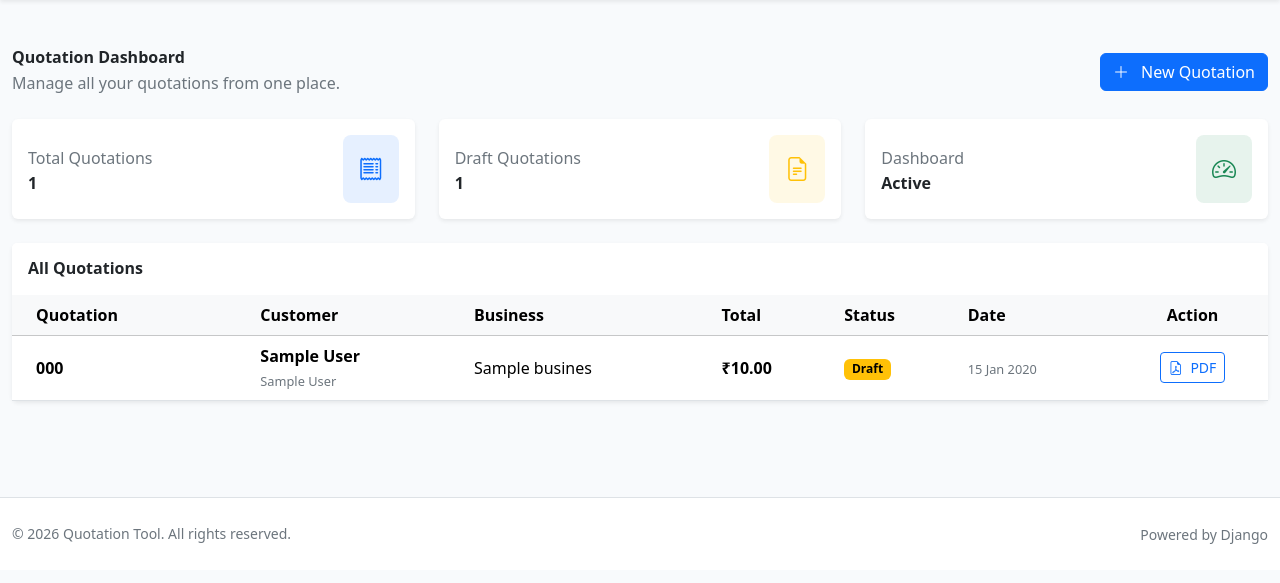
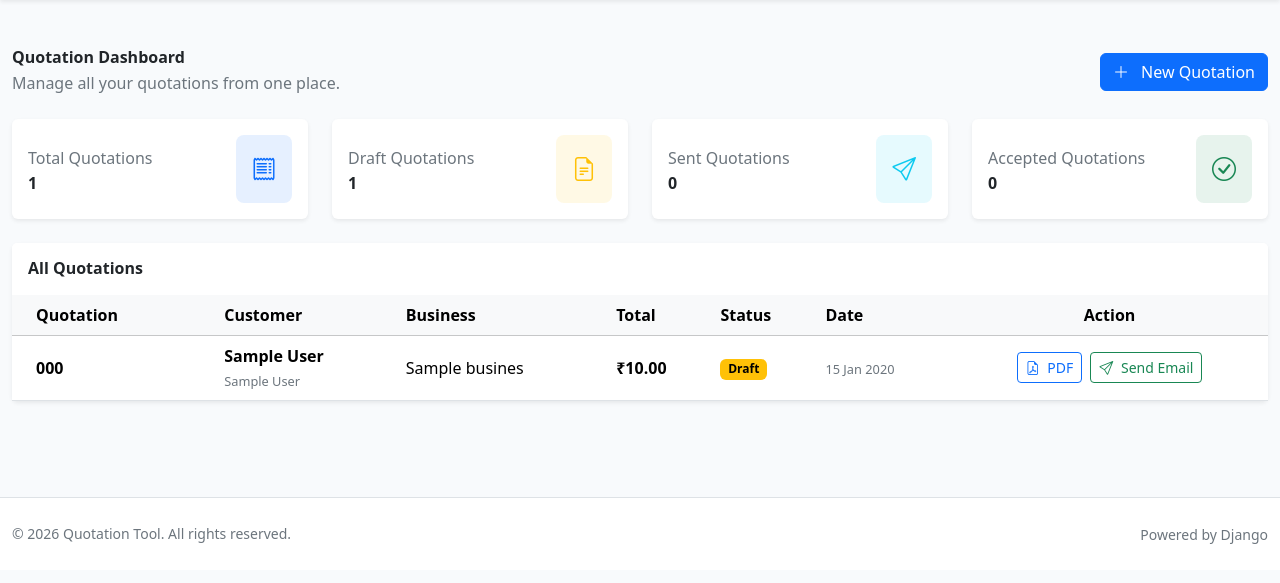
Before and after one commit to y2153406-dot/Quotation-Tool, a Django app: page /quotations/ in a window 1280 px wide. Shown: the part 76-659 px from the top of the page. Run offline with Django 5.2, Linux system fonts and the light colour scheme; tables that the repository leaves empty hold one stand-in row (values such as "Sample post"); some libraries are stand-ins or nearby versions.

Commit message:
Add quotation email workflow

```diff
--- a/quotations/urls.py
+++ b/quotations/urls.py
@@ -27,4 +27,10 @@ urlpatterns = [
         views.quotation_pdf,
         name="quotation_pdf",
     ),
+
+    path(
+        "quotations/<int:quotation_id>/send-email/",
+        views.send_quotation_email,
+        name="send_quotation_email",
+    ),
 ]
--- a/quotations/views.py
+++ b/quotations/views.py
@@ -1,5 +1,5 @@
 from datetime import timedelta
-
+from django.core.mail import EmailMessage
 from django.http import HttpResponse
 from django.shortcuts import get_object_or_404, redirect, render
 from django.utils import timezone
@@ -148,10 +148,93 @@ def quotation_dashboard(request):
         .order_by("-created_at")
     )
 
+    total_quotations = quotations.count()
+    draft_quotations = quotations.filter(
+        status="draft"
+    ).count()
+    sent_quotations = quotations.filter(
+        status="sent"
+    ).count()
+    accepted_quotations = quotations.filter(
+        status="accepted"
+    ).count()
+
     return render(
         request,
         "quotations/quotation_dashboard.html",
         {
             "quotations": quotations,
+            "total_quotations": total_quotations,
+            "draft_quotations": draft_quotations,
+            "sent_quotations": sent_quotations,
+            "accepted_quotations": accepted_quotations,
         },
     )
+def send_quotation_email(request, quotation_id):
+    """
+    Generate quotation PDF and send it to the customer by email.
+    """
+
+    quotation = get_object_or_404(
+        Quotation.objects.select_related(
+            "business",
+            "customer",
+            "quote_request",
+        ),
+        id=quotation_id,
+    )
+
+    # Generate PDF
+    pdf = generate_quotation_pdf(quotation)
+
+    subject = (
+        f"Quotation {quotation.quotation_number} "
+        f"from {quotation.business.name}"
+    )
+
+    message = f"""
+Dear {quotation.customer.name},
+
+Please find attached your quotation
+{quotation.quotation_number}.
+
+Quotation Amount: ₹{quotation.grand_total:,.2f}
+
+Valid Until: {
+    quotation.valid_until.strftime("%d %b %Y")
+    if quotation.valid_until
+    else "N/A"
+}
+
+Thank you for your business.
+
+Regards,
+{quotation.business.name}
+{quotation.business.email}
+{quotation.business.phone}
+"""
+
+    email = EmailMessage(
+        subject=subject,
+        body=message,
+        from_email=None,
+        to=[quotation.customer.email],
+    )
+
+    email.attach(
+        f"{quotation.quotation_number}.pdf",
+        pdf,
+        "application/pdf",
+    )
+
+    email.send(fail_silently=False)
+
+    quotation.status = "sent"
+    quotation.save(
+        update_fields=[
+            "status",
+            "updated_at",
+        ]
+    )
+
+    return redirect("quotation_dashboard")
--- a/requirements.txt
+++ b/requirements.txt
@@ -2,5 +2,6 @@ asgiref==3.12.1
 charset-normalizer==3.5.1
 Django==6.1.1
 pillow==12.3.0
+python-dotenv==1.2.3
 reportlab==5.0.1
 sqlparse==0.6.0
--- a/templates/quotations/quotation_dashboard.html
+++ b/templates/quotations/quotation_dashboard.html
@@ -33,8 +33,8 @@
     <!-- Statistics -->
     <div class="row g-4 mb-4">
 
-        <!-- Total Quotations -->
-        <div class="col-md-4">
+        <!-- Total -->
+        <div class="col-md-3">
 
             <div class="card border-0 shadow-sm h-100">
                 <div class="card-body">
@@ -47,7 +47,7 @@
                             </p>
 
                             <h3 class="fw-bold mb-0">
-                                {{ quotations|length }}
+                                {{ total_quotations }}
                             </h3>
                         </div>
 
@@ -63,8 +63,8 @@
         </div>
 
 
-        <!-- Draft Quotations -->
-        <div class="col-md-4">
+        <!-- Draft -->
+        <div class="col-md-3">
 
             <div class="card border-0 shadow-sm h-100">
                 <div class="card-body">
@@ -77,7 +77,7 @@
                             </p>
 
                             <h3 class="fw-bold mb-0">
-                                {{ quotations|length }}
+                                {{ draft_quotations }}
                             </h3>
                         </div>
 
@@ -93,8 +93,8 @@
         </div>
 
 
-        <!-- Dashboard Status -->
-        <div class="col-md-4">
+        <!-- Sent -->
+        <div class="col-md-3">
 
             <div class="card border-0 shadow-sm h-100">
                 <div class="card-body">
@@ -103,16 +103,46 @@
 
                         <div>
                             <p class="text-secondary mb-1">
-                                Dashboard
+                                Sent Quotations
                             </p>
 
                             <h3 class="fw-bold mb-0">
-                                Active
+                                {{ sent_quotations }}
+                            </h3>
+                        </div>
+
+                        <div class="bg-info bg-opacity-10 rounded-3 p-3">
+                            <i class="bi bi-send text-info fs-4"></i>
+                        </div>
+
+                    </div>
+
+                </div>
+            </div>
+
+        </div>
+
+
+        <!-- Accepted -->
+        <div class="col-md-3">
+
+            <div class="card border-0 shadow-sm h-100">
+                <div class="card-body">
+
+                    <div class="d-flex justify-content-between align-items-center">
+
+                        <div>
+                            <p class="text-secondary mb-1">
+                                Accepted Quotations
+                            </p>
+
+                            <h3 class="fw-bold mb-0">
+                                {{ accepted_quotations }}
                             </h3>
                         </div>
 
                         <div class="bg-success bg-opacity-10 rounded-3 p-3">
-                            <i class="bi bi-speedometer2 text-success fs-4"></i>
+                            <i class="bi bi-check-circle text-success fs-4"></i>
                         </div>
 
                     </div>
@@ -222,7 +252,7 @@
                                     </td>
 
 
-                                    <!-- Grand Total -->
+                                    <!-- Total -->
                                     <td>
 
                                         <span class="fw-bold">
@@ -270,7 +300,7 @@
                                     </td>
 
 
-                                    <!-- Created Date -->
+                                    <!-- Date -->
                                     <td>
 
                                         <small class="text-secondary">
@@ -283,6 +313,9 @@
                                     <!-- Actions -->
                                     <td class="text-center">
 
+                                        <div class="d-flex justify-content-center gap-2">
+
+                                            <!-- PDF -->
                                             <a
                                                 href="{% url 'quotation_pdf' quotation.id %}"
                                                 target="_blank"
@@ -292,6 +325,34 @@
                                                 <i class="bi bi-file-earmark-pdf me-1"></i>
                                                 PDF
                                             </a>
+
+
+                                            <!-- Email -->
+                                            {% if quotation.status == "sent" %}
+
+                                                <a
+                                                    href="{% url 'send_quotation_email' quotation.id %}"
+                                                    class="btn btn-sm btn-outline-secondary"
+                                                    title="Resend quotation"
+                                                >
+                                                    <i class="bi bi-arrow-repeat me-1"></i>
+                                                    Resend
+                                                </a>
+
+                                            {% else %}
+
+                                                <a
+                                                    href="{% url 'send_quotation_email' quotation.id %}"
+                                                    class="btn btn-sm btn-outline-success"
+                                                    title="Send quotation by email"
+                                                >
+                                                    <i class="bi bi-send me-1"></i>
+                                                    Send Email
+                                                </a>
+
+                                            {% endif %}
+
+                                        </div>
 
                                     </td>
 
```
Also changed, not shown: config/settings.py (+37 -0 lines). Lines whose indentation alone changed are shown as unchanged.
